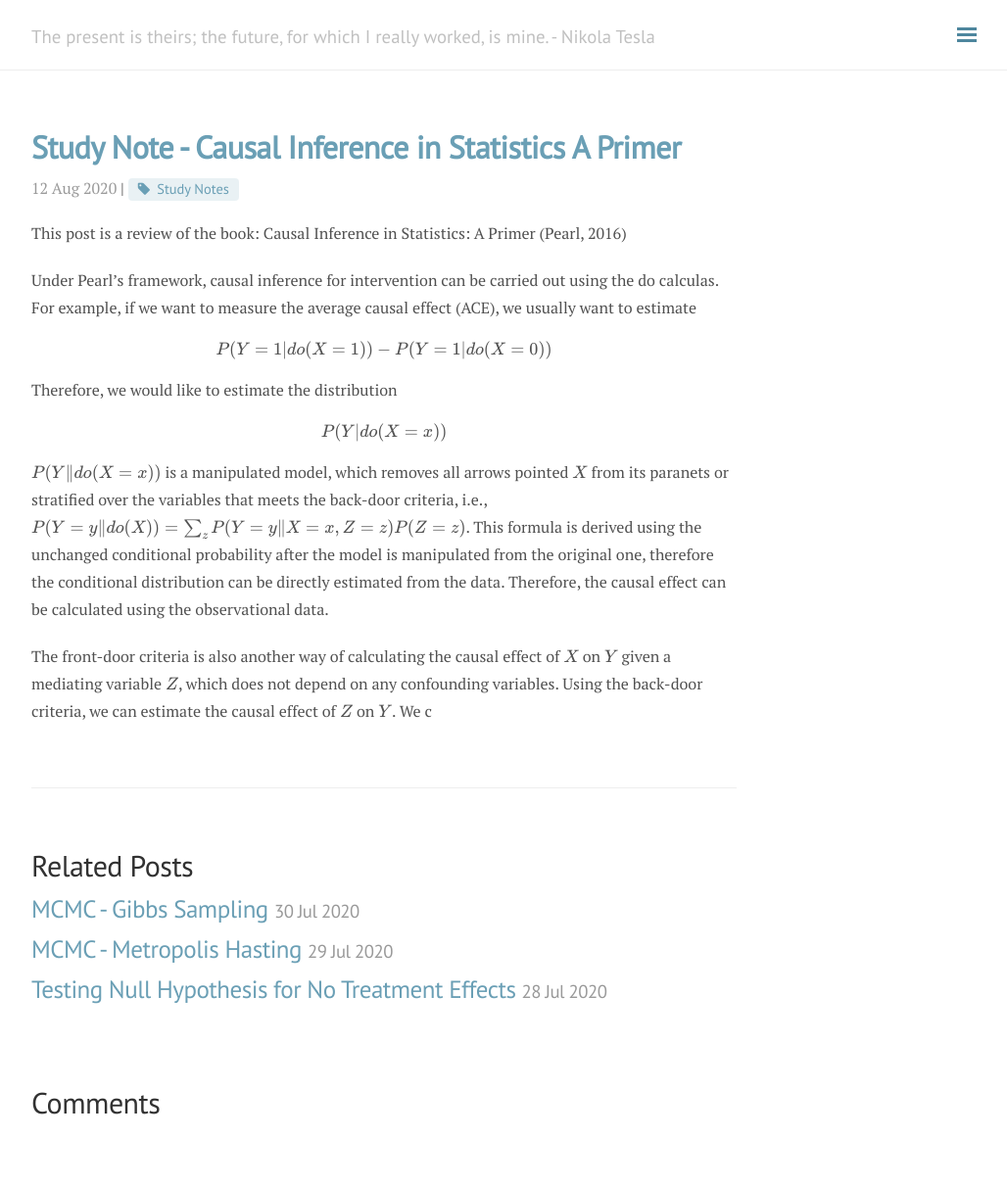
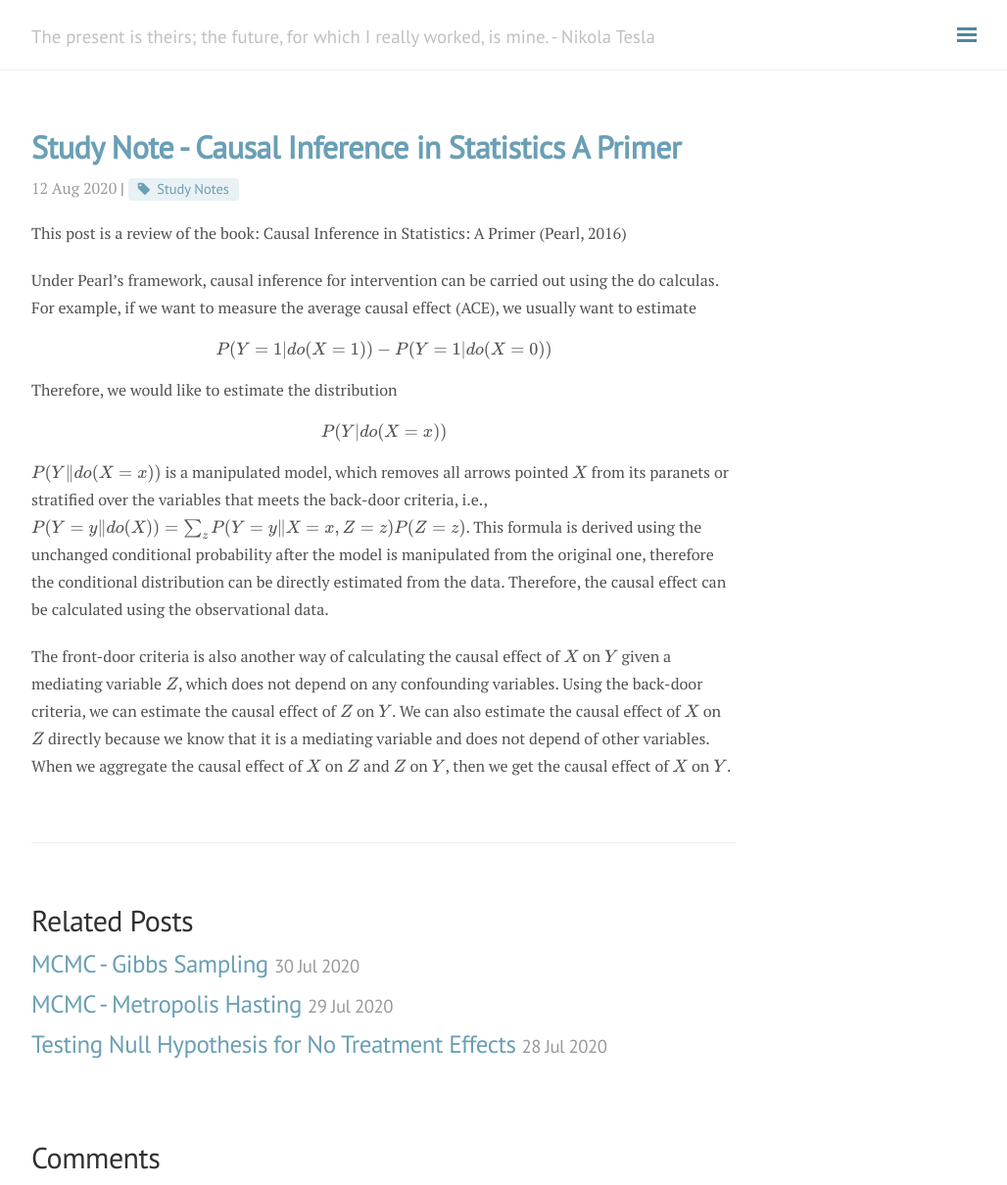
Before and after one commit to andylikescodes/andylikescodes.github.io, a Jekyll site: the page built from _posts/2020-08-12-Causal-Inference-in-Statistics-A-Primer.md, in a window 1280 px wide and 1210 px high. Shown: the whole window at 98% size, without its empty margins (248-1276 px from the left). Built offline with Jekyll 4.4.1, drawn with Linux system fonts in a browser that asks for light colours; nearby versions of some CDN libraries; formulas are drawn with MathJax 3; comment, search, counter and statistics services are not loaded.

Commit message:
_posts/2020-08-12-Causal-Inference-in-Statistics-A-Primer.md updated from https://stackedit.io/

```diff
--- a/_posts/2020-08-12-Causal-Inference-in-Statistics-A-Primer.md
+++ b/_posts/2020-08-12-Causal-Inference-in-Statistics-A-Primer.md
@@ -17,12 +17,12 @@ $$P(Y|do(X=x))$$
 
 $$P(Y\|do(X=x))$$ is a manipulated model, which removes all arrows pointed $X$ from its paranets or stratified over the variables that meets the back-door criteria, i.e., $$P(Y=y\|do(X)) = \sum_{z}P(Y=y\|X=x, Z=z)P(Z=z)$$. This formula is derived using the unchanged conditional probability after the model is manipulated from the original one, therefore the conditional distribution can be directly estimated from the data. Therefore, the causal effect can be calculated using the observational data.
 
-The front-door criteria is also another way of calculating the causal effect of $X$ on $Y$ given a mediating variable $Z$, which does not depend on any confounding variables. Using the back-door criteria, we can estimate the causal effect of $Z$ on $Y$. We c
+The front-door criteria is also another way of calculating the causal effect of $X$ on $Y$ given a mediating variable $Z$, which does not depend on any confounding variables. Using the back-door criteria, we can estimate the causal effect of $Z$ on $Y$. We can also estimate the causal effect of $X$ on $Z$ directly because we know that it is a mediating variable and does not depend of other variables. When we aggregate the causal effect of $X$ on $Z$ and $Z$ on  $Y$, then we get the causal effect of $X$ on $Y$.
 
 
 
 
 <!--stackedit_data:
-eyJoaXN0b3J5IjpbMzEzODU1OTE4LC0xNTU1NTc4MzY5LC0xND
-E4MzI2OTUyLDEyOTc2ODAyXX0=
+eyJoaXN0b3J5IjpbLTE3MjkwNTY4NjgsLTE1NTU1NzgzNjksLT
+E0MTgzMjY5NTIsMTI5NzY4MDJdfQ==
 -->
```
